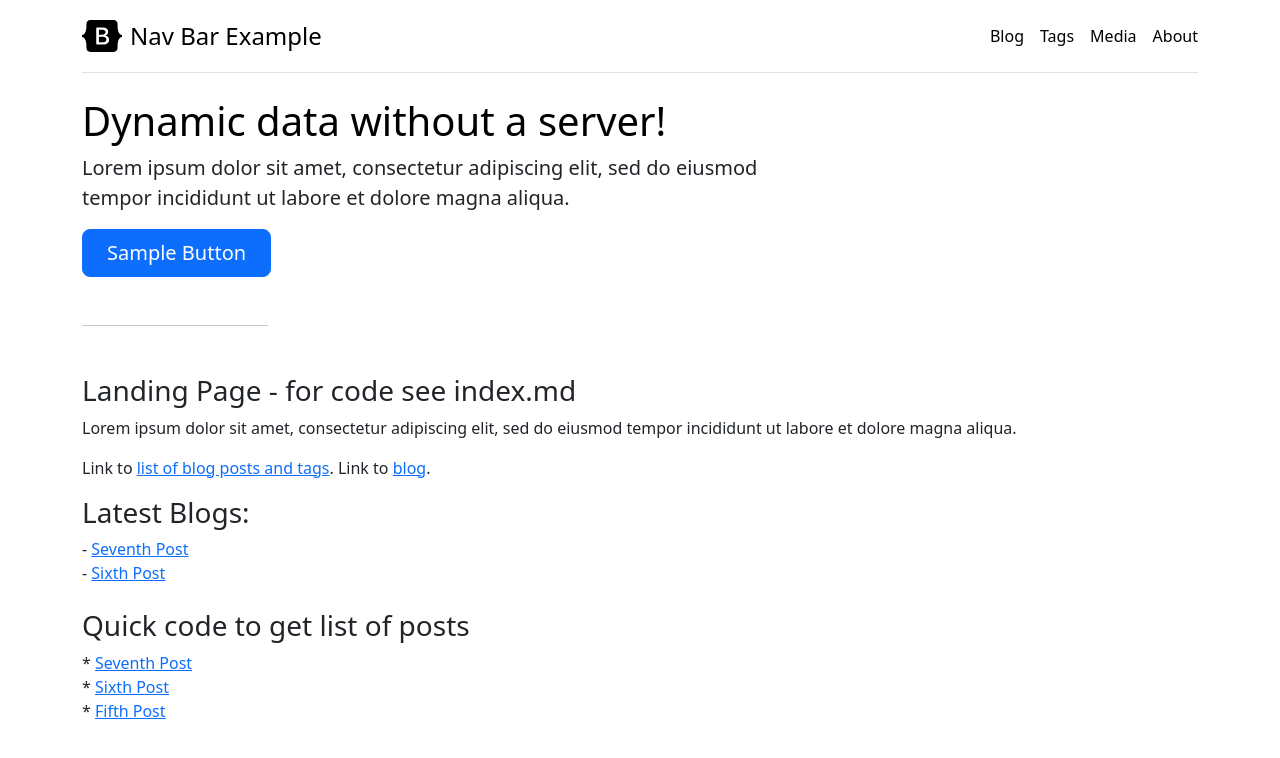
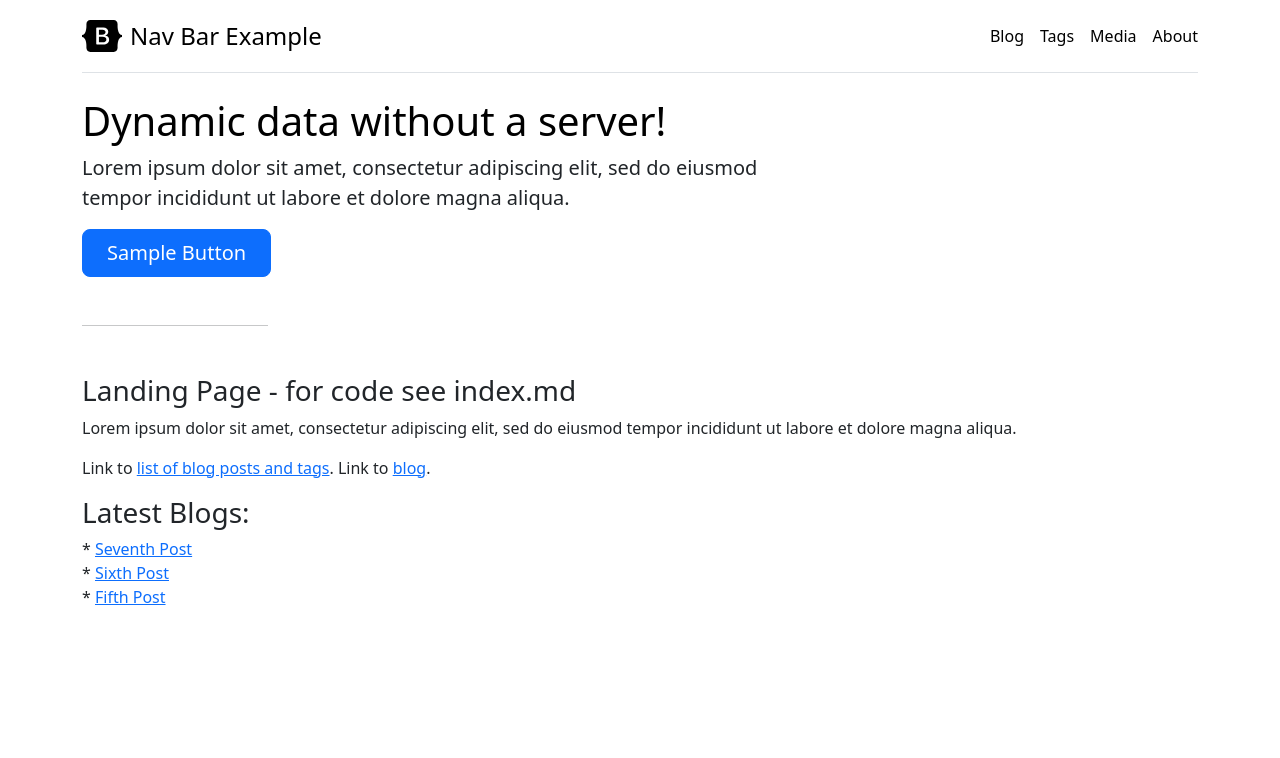
Before and after one commit to abelsan/plato, a Jekyll site: the page built from index.md, in a window 1280 px wide. Shown: the top 758 px of the page. Built offline with Jekyll 4.4.1, drawn with Linux system fonts in a browser that asks for light colours; our own code applies the rules of GitHub Pages for plain Markdown files.

Commit message:
latest posts

```diff
--- a/_layouts/home.html
+++ b/_layouts/home.html
@@ -14,14 +14,6 @@ layout: base
 {{ content }}
 
 <h3>Latest Blogs:</h3>
-{% for collection in site.collections %}
-    {% for item in site[collection.label] limit:2 %}
-            - <a href="{{ item.url }}">{{ item.title }}</a> <br>
-    {% endfor %}
-    <br class="py-3">
-{% endfor %}
-
-<h3>Quick code to get list of posts</h3>
 {% for post in site.posts limit:3 %}
     * <a href="{{ post.url }}">{{ post.title }}</a> <br>
 {% endfor %}
```
